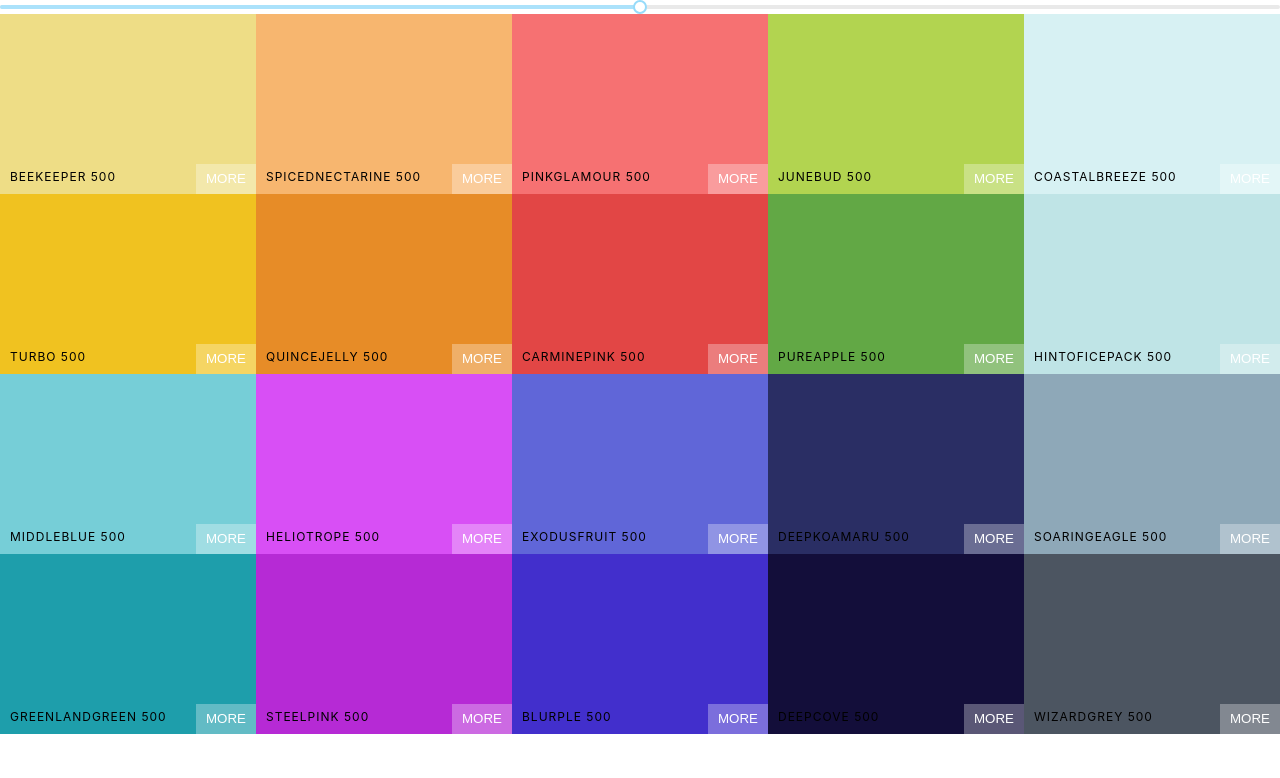
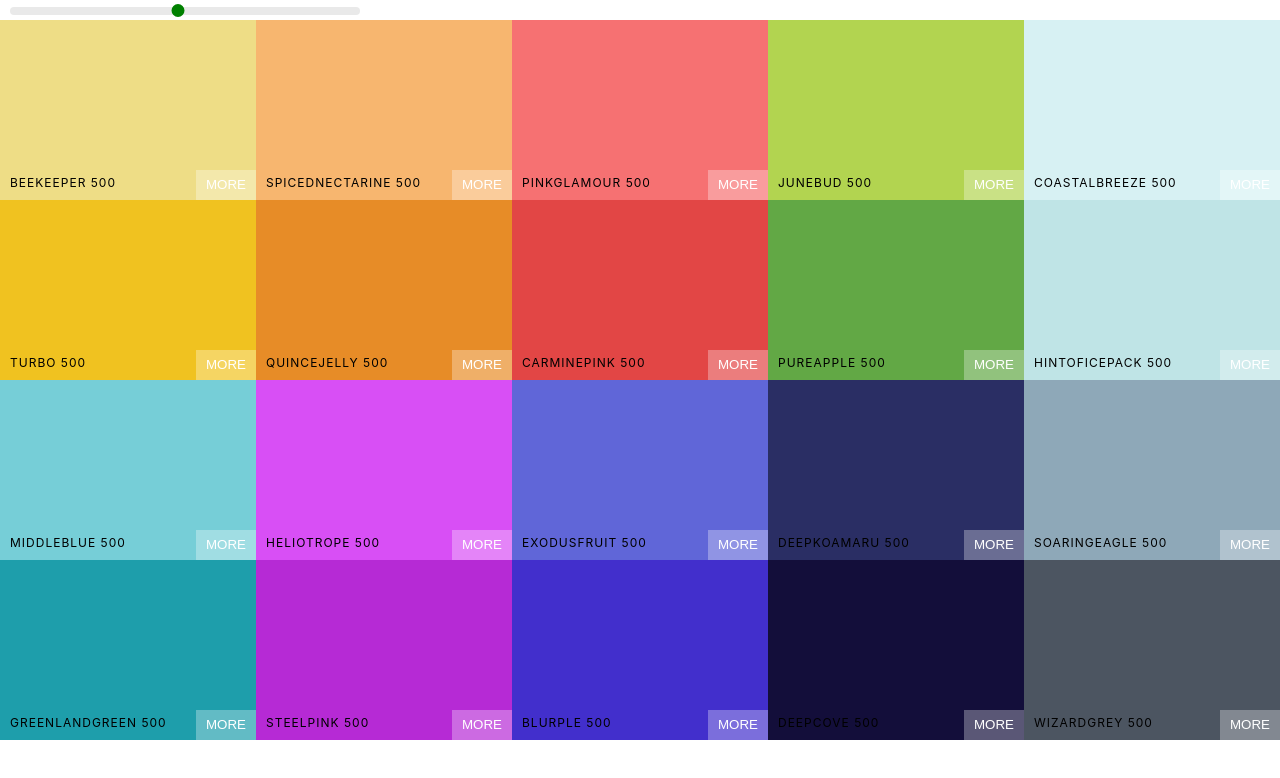
Before and after one commit to sachinjachak2001/color-app, a React (Create React App) app: page / in a window 1280 px wide. Shown: the top 778 px of the page. Built offline with nearby package versions, Linux system fonts and the light colour scheme.

Commit message:
added style to slider

```diff
--- a/src/Palette.css
+++ b/src/Palette.css
@@ -4,3 +4,29 @@
 .Palette-colors {
   height: 90%;
 }
+
+.slider {
+  width: 350px;
+  margin: 0 10px;
+  display: inline-block;
+}
+
+.rc-slider-track {
+  background-color: transparent;
+}
+.rc-slider-rail {
+  height: 8px;
+}
+.rc-slider-handle,
+.rc-slider-handle:active,
+.rc-slider-handle:focus,
+.rc-slider-handle:hover {
+  background-color: green;
+  outline: none;
+  border: 2px solid green;
+  box-shadow: none;
+  width: 13px;
+  height: 13px;
+  margin-left: -7px;
+  margin-top: -3px;
+}
--- a/src/Palette.js
+++ b/src/Palette.js
@@ -23,6 +23,7 @@
     ));
     return (
       <div className="Palette">
+        <div className="slider">
           <Slider
             defaultValue={levels}
             min={100}
@@ -30,6 +31,7 @@
             step={100}
             onAfterChange={this.changeLevels}
           />
+        </div>
         {/* Navbar goes here */}
         <div className="Palette-colors">
           {/* Bunch of color- boxes goes here */}
```
Lines whose indentation alone changed are shown as unchanged.
